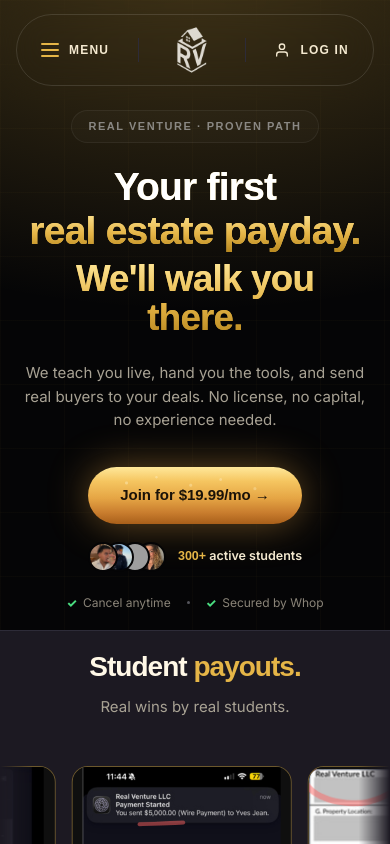
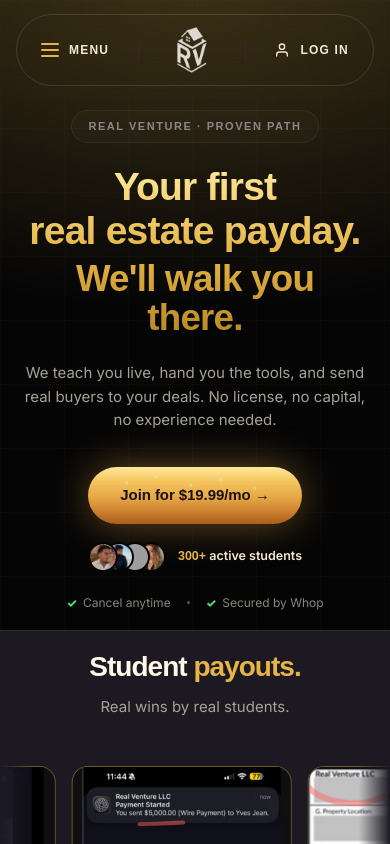
Before and after one commit to keeganburke/real-venture-landing, a Next.js app: page / in a window 390 px wide. Shown: the top 844 px of the page. Built offline with nearby package versions, Linux system fonts and the light colour scheme; grey boxes are pictures that could not be loaded; a web font is replaced by a local one.

Commit message:
hero mobile: single continuous gradient across all 3 lines

```diff
--- a/app/globals.css
+++ b/app/globals.css
@@ -1420,26 +1420,23 @@ body.modal-open{overflow:hidden}
     gap: 4px;
     text-align: center;
     padding: 0 4px;
+    background: linear-gradient(180deg, #FFE89A 0%, #E5B547 50%, #B8881F 100%);
+    -webkit-background-clip: text;
+    background-clip: text;
+    color: transparent;
+    -webkit-text-fill-color: transparent;
   }
-  .lp-hero-line-1 {
+  .lp-hero-line-1,
+  .lp-hero-line-2,
+  .lp-hero-line-3 {
     display: block;
-    color: #ffffff;
+    color: inherit;
+    background: none;
+    -webkit-text-fill-color: inherit;
     font-size: clamp(36px, 10vw, 56px);
     line-height: 1.05;
     font-weight: 900;
     letter-spacing: -0.02em;
-  }
-  .lp-hero-line-2,
-  .lp-hero-line-3 {
-    display: block;
-    font-size: clamp(36px, 10vw, 56px);
-    line-height: 1.05;
-    font-weight: 900;
-    letter-spacing: -0.02em;
-    background: linear-gradient(180deg, #FFE89A 0%, #E5B547 55%, #B8881F 100%);
-    -webkit-background-clip: text;
-    background-clip: text;
-    color: transparent;
   }
   .lp-hero-line-3 {
     margin-top: 4px;
```
